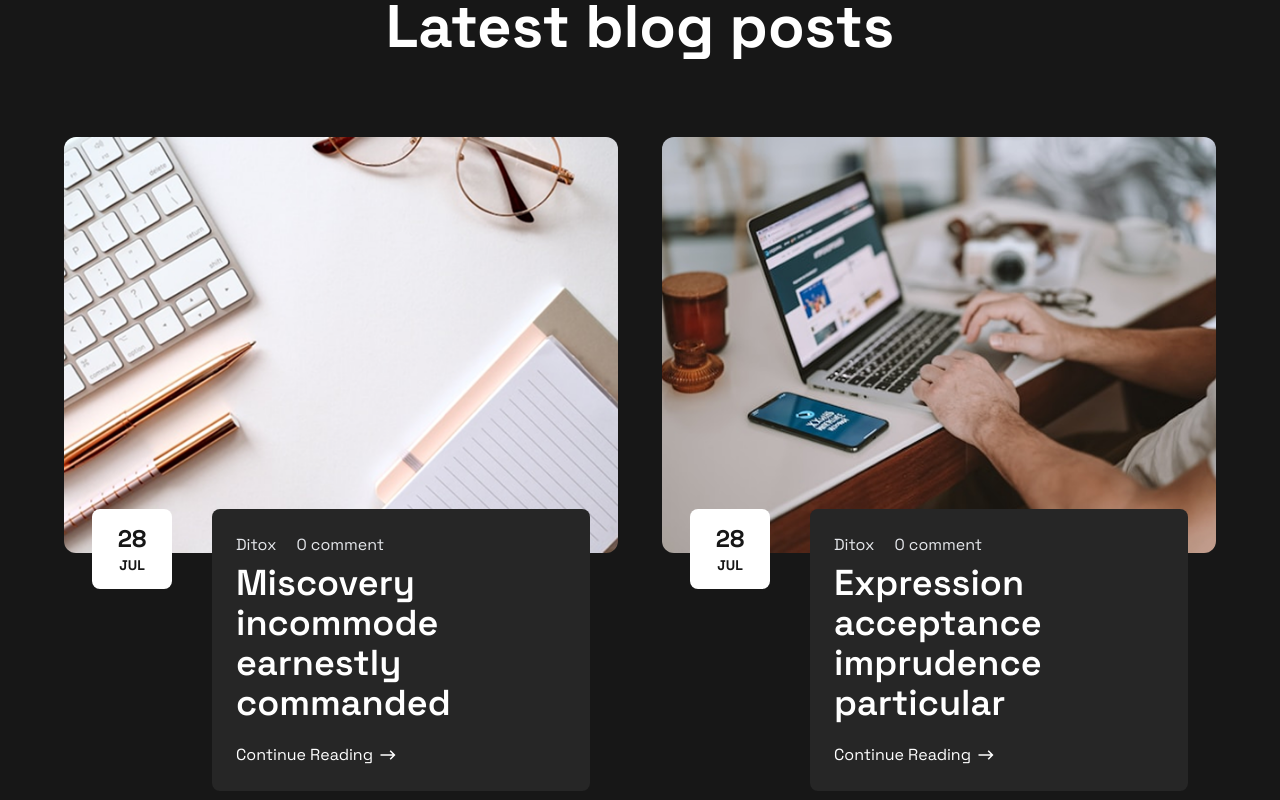
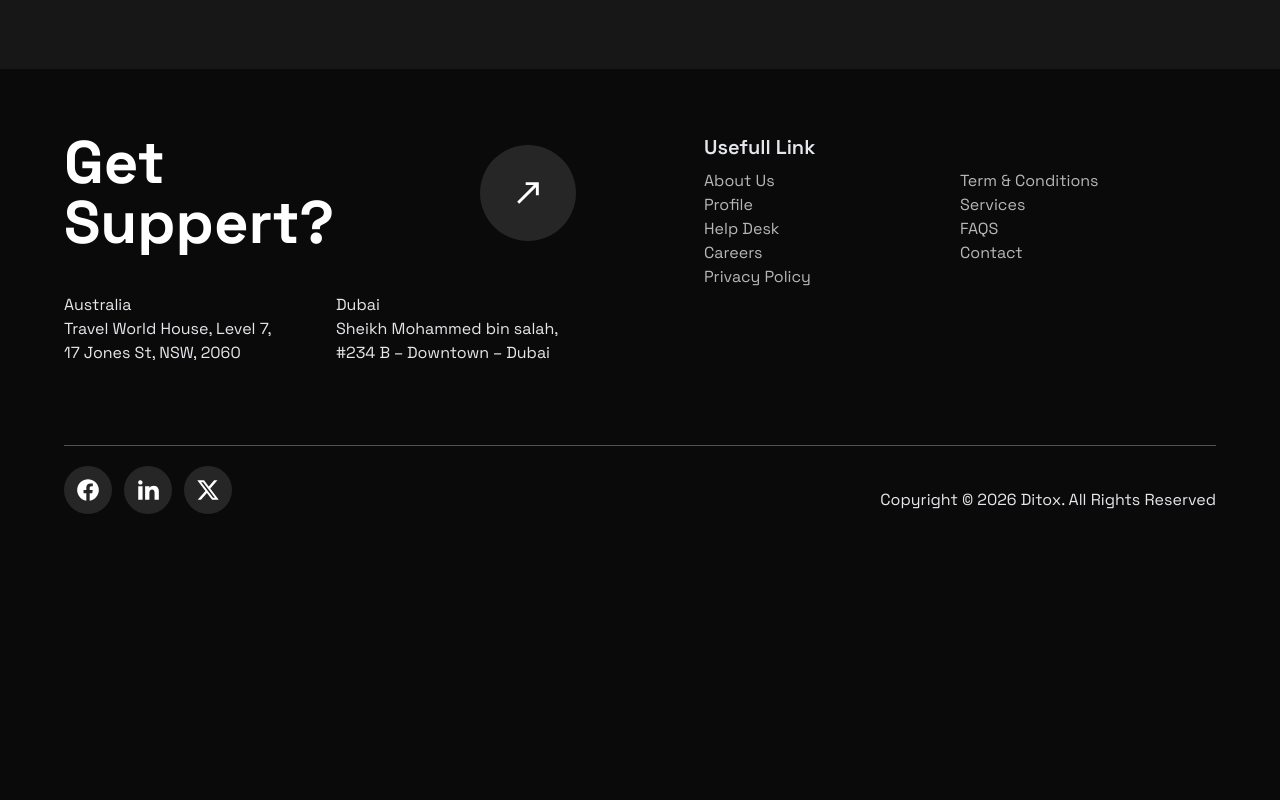
Before and after one commit to KeenCoding12/startup-landing-page-with-gsap, a React (Vite) app: page / in a window 1280 px wide. Shown: the part 6880-7680 px from the top of the page. After the commit the page ends 7450 px from the top, so only its background shows below. Built offline with nearby package versions, Linux system fonts and the light colour scheme.

Commit message:
Remove blog post rendering from Blog component
Removed the entire blog post rendering section from the Blog component.

```diff
--- a/src/components/Blog.tsx
+++ b/src/components/Blog.tsx
@@ -5,53 +5,7 @@ import { RiArrowRightLongLine } from "@remixicon/react";
 export default function Blog() {
   return (
     <section className="py-24 bg-neutral-900">
-      <div className="container">
-        {/* title */}
-        <div className="text-center">
-          <p>NEWS & EVENTS</p>
-          <h2>Latest blog posts</h2>
-        </div>
-        {/* wrapper */}
-        <div className="grid gap-11 md:grid-cols-2 mt-20">
-          {blogItems.map((item) => (
-            <div key={item.id}>
-              {/* img */}
-              <div className="overflow-hidden rounded-xl">
-                <img
-                  src={item.img}
-                  alt={item.title}
-                  width={618}
-                  height={464}
-                  className="w-full h-auto object-cover"
-                />
-              </div>
-              {/* wrapper */}
-              <div className="flex flex-col lg:flex-row items-start gap-x-10 space-y-5 -mt-11 px-7">
-                {/* wrapper */}
-                <div className="bg-white  flex flex-col font-bold size-20  items-center justify-center p-2 rounded-lg shrink-0">
-                  <p className="text-neutral-900 text-2xl">28</p>
-                  <p className="text-neutral-900 uppercase text-sm">jul</p>
-                </div>
-                {/* wrapper */}
-                <div className="bg-neutral-800 p-6 rounded-lg space-y-1.5">
-                  <div className="flex items-center gap-5">
-                    <p>Ditox</p>
-                    <p>0 comment</p>
-                  </div>
-                  <h3 className="text-4xl font-semibold">{item.title}</h3>
-                  <a
-                    href="#"
-                    className="flex items-center gap-1.5 hover:underline mt-5"
-                  >
-                    Continue Reading
-                    <RiArrowRightLongLine size={18} />
-                  </a>
-                </div>
-              </div>
-            </div>
-          ))}
-        </div>
-      </div>
+
     </section>
   );
 }
```
